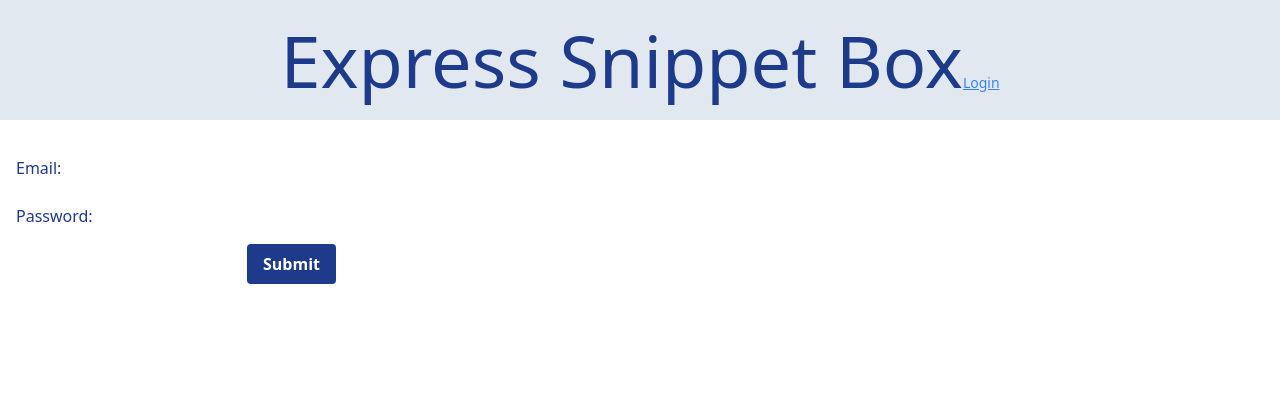
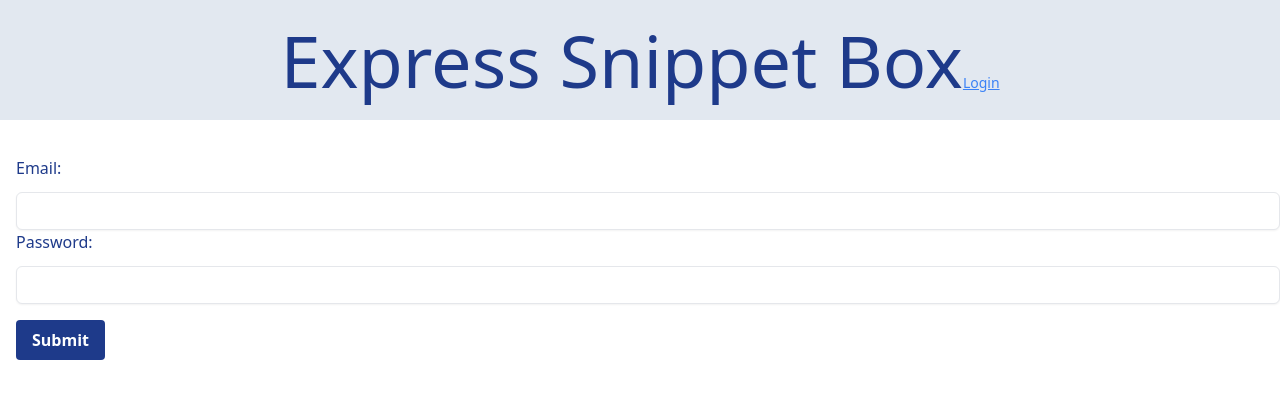
Before and after one commit to ChrisForti/api-ui, a React (Vite) app: page /login in a window 1280 px wide. Shown: the top 398 px of the page. Built offline with nearby package versions, Linux system fonts and the light colour scheme.

Commit message:
Added styling to input elelment on my login form.

```diff
--- a/src/components/LoginForm.tsx
+++ b/src/components/LoginForm.tsx
@@ -27,6 +27,7 @@ export function LoginForm() {
           name="email"
           value={email}
           onChange={(event) => setEmail(event.target.value)}
+          className="mt-3 w-full rounded-md border px-3 py-2 shadow-sm focus:border-blue-500 focus:outline-none focus:ring-blue-500 sm:text-sm"
         />
         <label className="text-md block font-medium text-blue-900">
           Password:
@@ -37,6 +38,7 @@ export function LoginForm() {
           name="password"
           value={password}
           onChange={(event) => setPassword(event.target.value)}
+          className="mt-3 w-full rounded-md border px-3 py-2 shadow-sm focus:border-blue-500 focus:outline-none focus:ring-blue-500 sm:text-sm"
         />
         <button
           type="submit"
```
